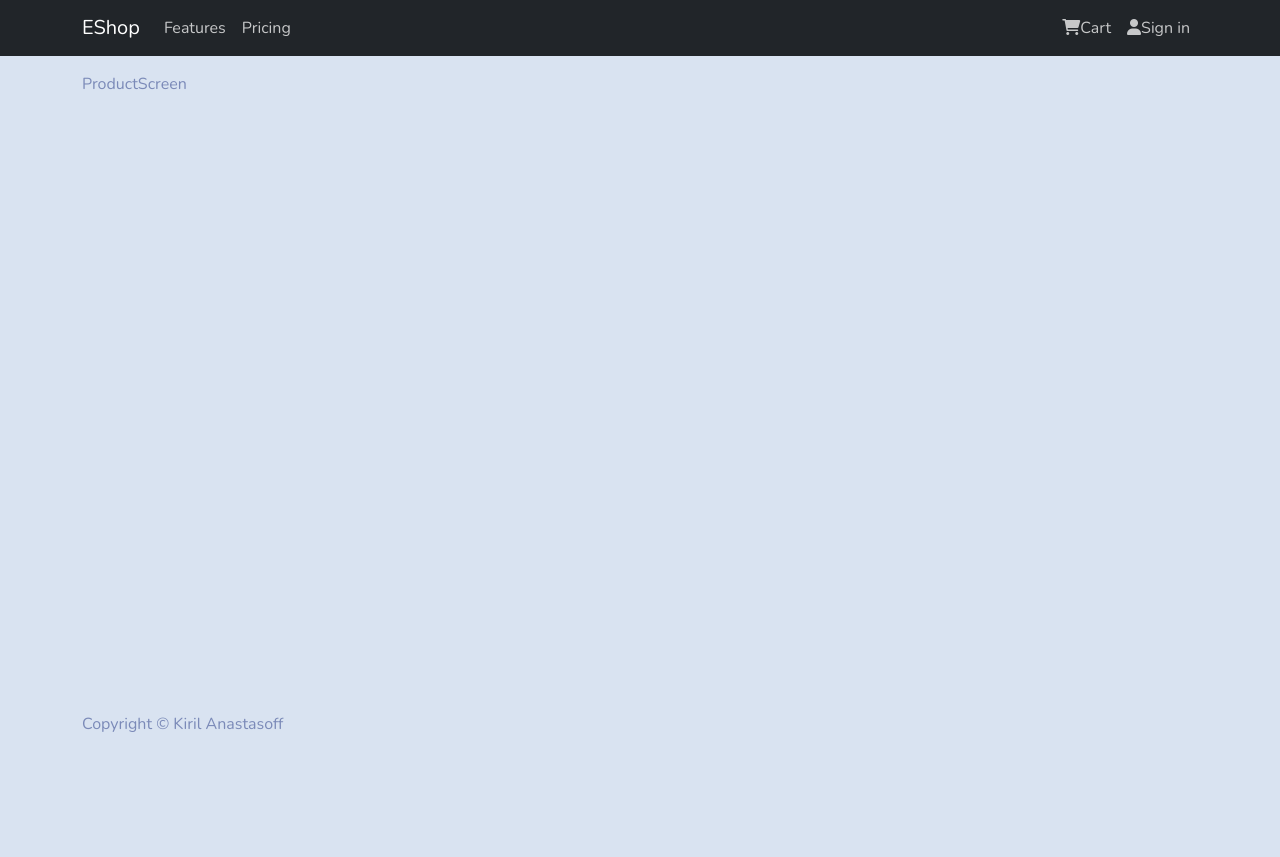
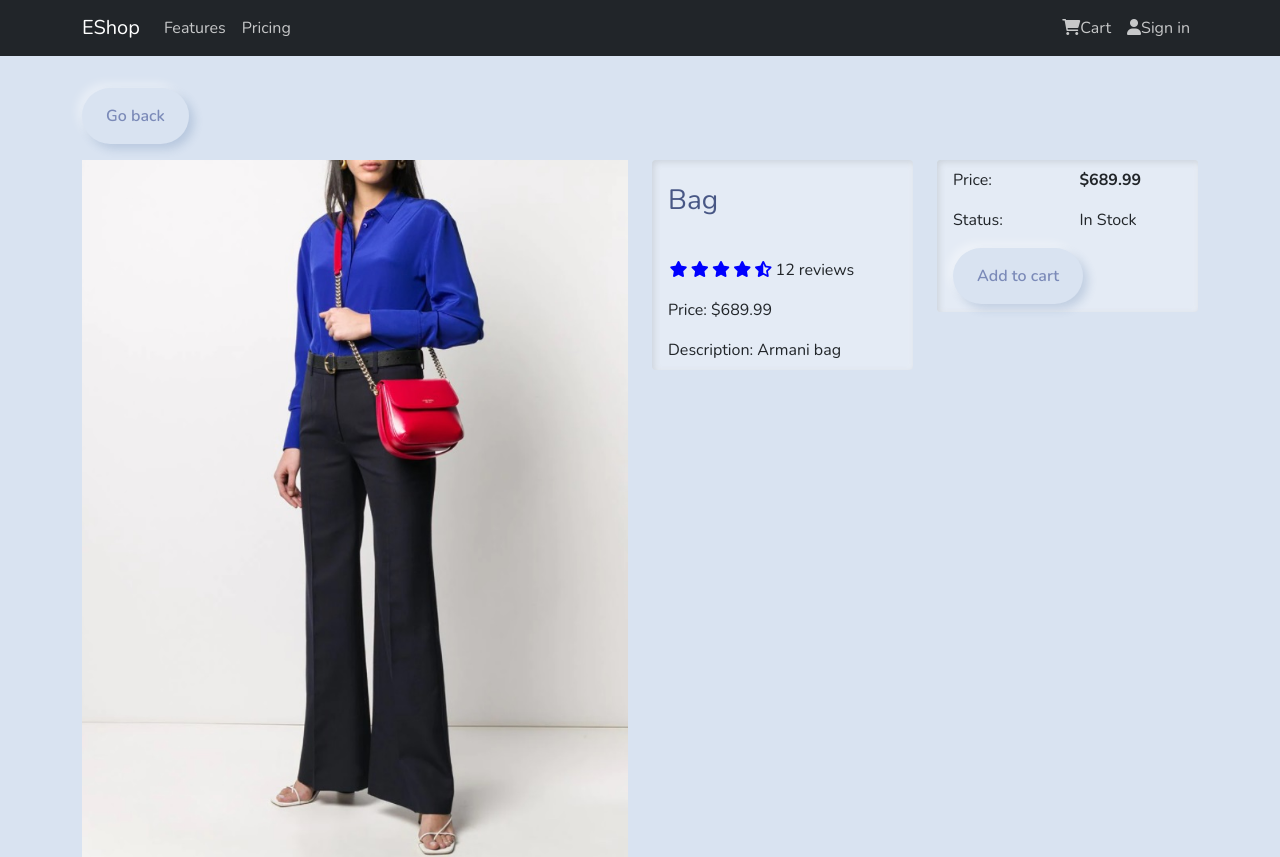
Before and after one commit to biswajitmojumder/React-Spring-Boot-eCommerce-Platform, a React (Create React App) app in the folder frontend/: page /product/1 in a window 1280 px wide. Shown: the top 857 px of the page. Before the commit the page ends 800 px from the top, so only its background shows below. Built offline with nearby package versions, Linux system fonts and the light colour scheme.

Commit message:
product details screen

```diff
--- a/frontend/src/screens/ProductScreen.js
+++ b/frontend/src/screens/ProductScreen.js
@@ -1,9 +1,83 @@
 import React from 'react'
+import {Link,useParams} from 'react-router-dom'
+import {Row, Col, Image, ListGroup, Card, Button} from 'react-bootstrap'
+import Rating from '../components/Rating'
+import products from '../products'
 
-const ProductScreen = () => {
+const ProductScreen = ({match}) => {
+      const {id} = useParams();
+
+    const product = products.find(p => p._id ===id)
   return (
     <div>
-     ProductScreen
+        <Link className='btn btn-dark my-3' to='/'> Go back
+        </Link>
+
+        <Row>
+            <Col md={6}>
+                <Image src={product.image} alt={product.name} fluid />
+            </Col>
+
+            <Col md={3}>
+                <ListGroup>
+                       <ListGroup.Item>
+                       <h3>{product.name}</h3>
+                       </ListGroup.Item>
+
+                        <ListGroup.Item>
+                            <Rating value={product.rating} text={`${product.numReviews} reviews`} />
+                       </ListGroup.Item>
+
+                       <ListGroup.Item>
+                           Price: ${product.price}
+                       </ListGroup.Item>
+
+                       <ListGroup.Item>
+                           Description: {product.description}
+                       </ListGroup.Item>
+                </ListGroup>
+            </Col>
+
+            <Col md={3}>
+                <Card>
+                    <ListGroup variant='flush'>
+                        <ListGroup.Item>
+                            <Row>
+                                <Col>
+                                    Price:
+                                </Col>
+
+                                  <Col>
+                                    <strong>${product.price} </strong>
+                                </Col>
+                            </Row>
+                        </ListGroup.Item>
+
+
+                        <ListGroup.Item>
+                            <Row>
+                                <Col>
+                                    Status:
+                                </Col>
+                                  <Col>
+                                    {product.countInStock > 0 ? 'In Stock' : 'Out of Stock'}
+                                </Col>
+                            </Row>
+                        </ListGroup.Item>
+
+                        <ListGroup.Item>
+                            <Button
+                            className='btn-block' type='button'
+                            disabled={product.countInStock ===0}>
+                                Add to cart
+                            </Button>
+                        </ListGroup.Item>
+
+
+                     </ListGroup>
+                </Card>
+            </Col>
+        </Row>
     </div>
   )
 }
```
